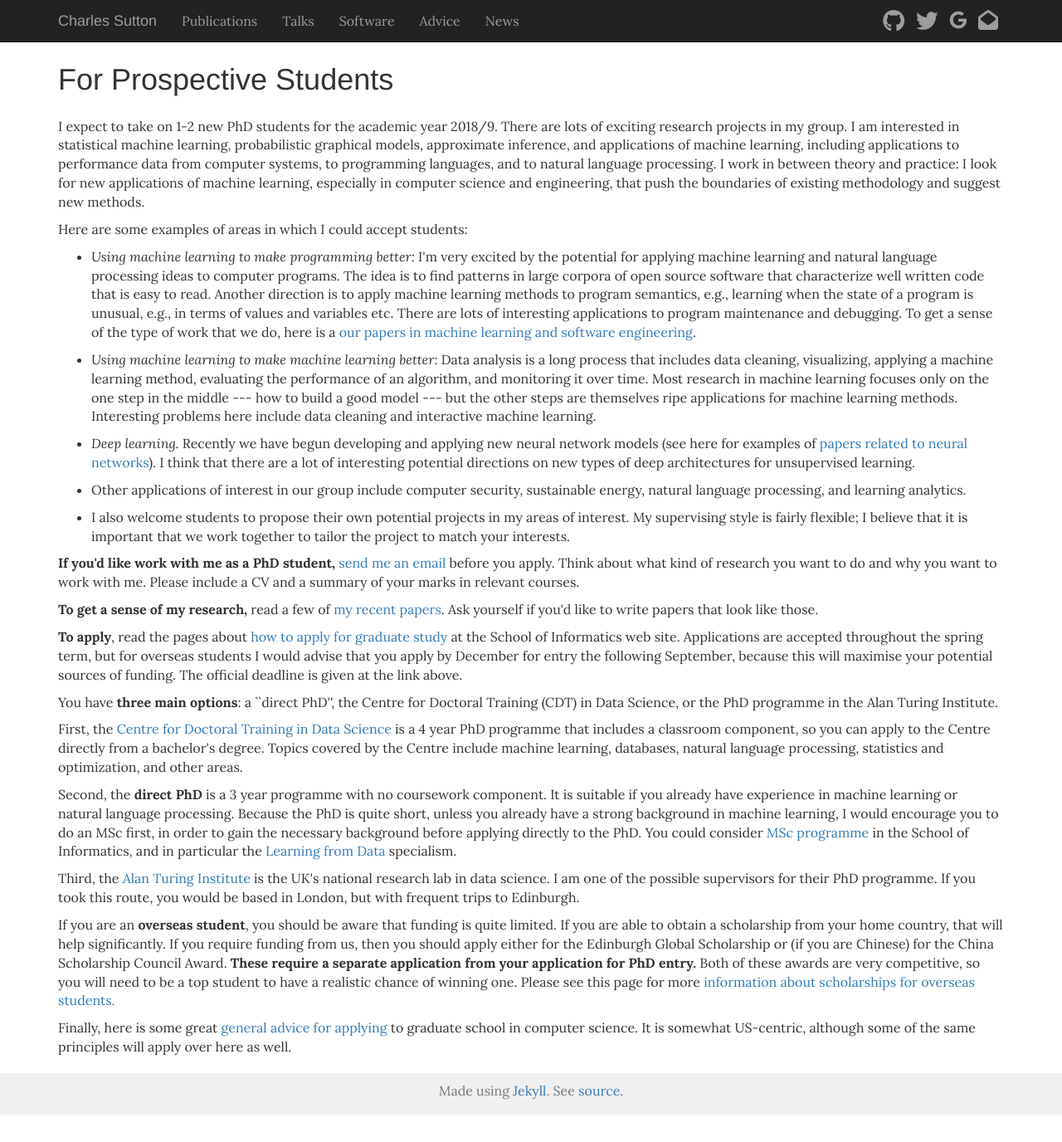
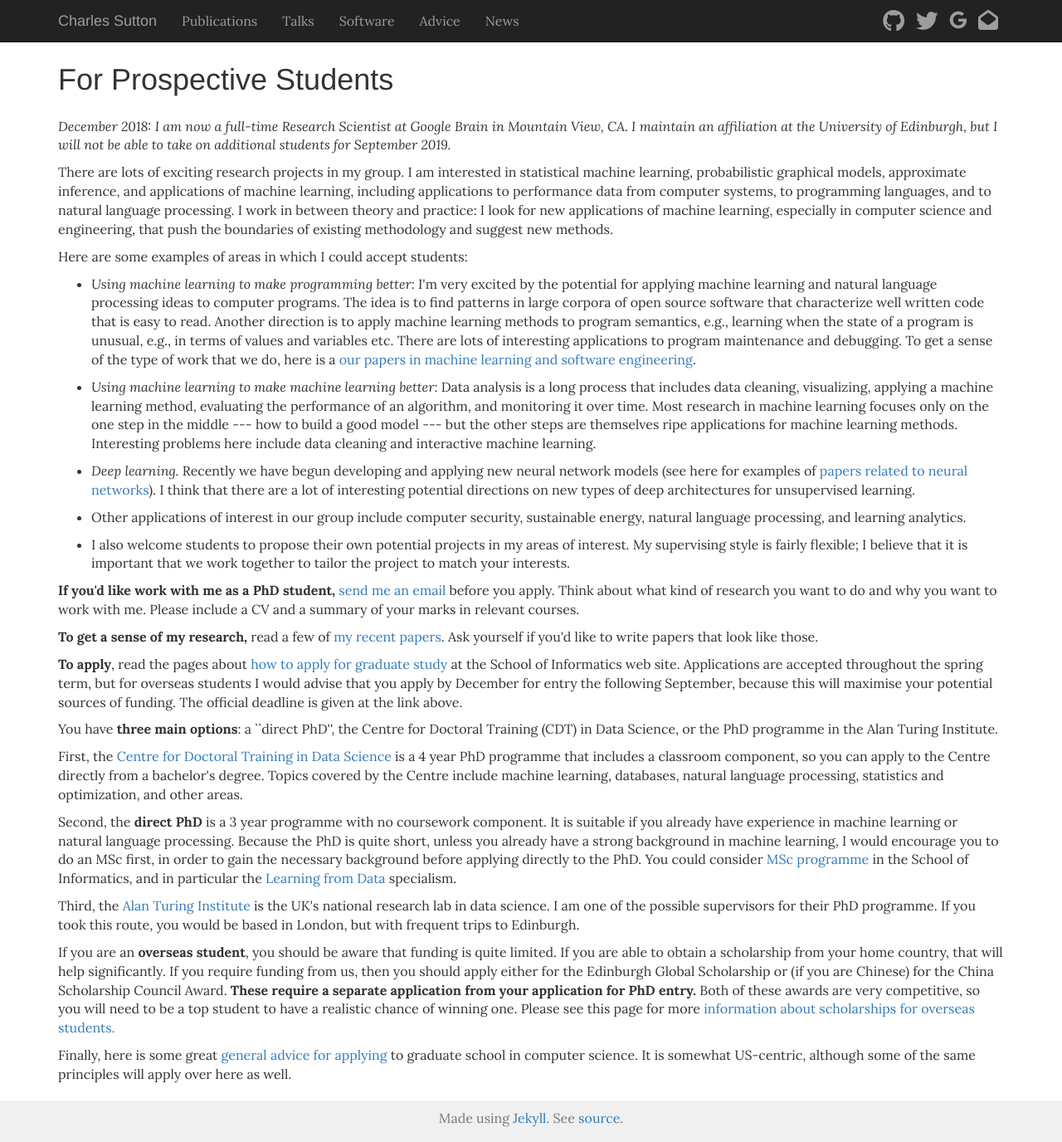
Before and after one commit to casutton/homepage.csutton, a Jekyll site: the page built from advice/prospective-students.html, in a window 1280 px wide. Shown: the whole page at 83% size. Built offline with Jekyll 4.4.1, drawn with Linux system fonts in a browser that asks for light colours; nearby versions of some CDN libraries; before the commit the page ends 1343 px from its top, so only the background shows below that.

Commit message:
Update with new affiliation.

```diff
--- a/advice/prospective-students.html
+++ b/advice/prospective-students.html
@@ -4,8 +4,15 @@ title: Charles Sutton, Information for Prospective Students
 ---
 <h1>For Prospective Students</h1>
 
-<p>
-I expect to take on 1-2 new PhD students for the academic year 2018/9.
+<em>
+  <p>
+  December 2018: I am now a full-time Research Scientist
+  at Google Brain in Mountain View, CA. I maintain an affiliation
+  at the University of Edinburgh, but I will not be able to take on
+  additional students for September 2019.
+  </p>
+</em>
+  <p>
 There are lots of exciting  research projects in my group.
 I am interested in statistical machine learning, probabilistic
 graphical models, approximate inference, and applications of machine
```
Also changed, not shown: index.md (+3 -2 lines).
